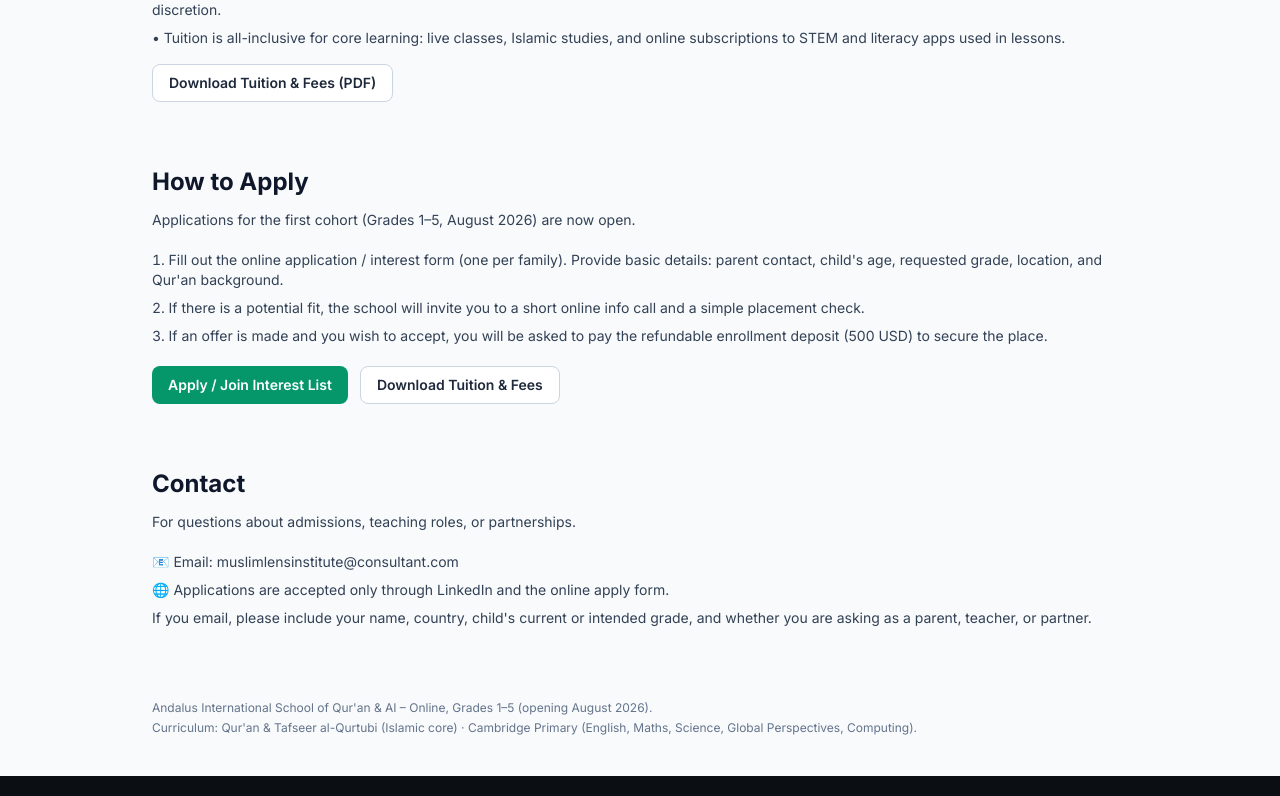
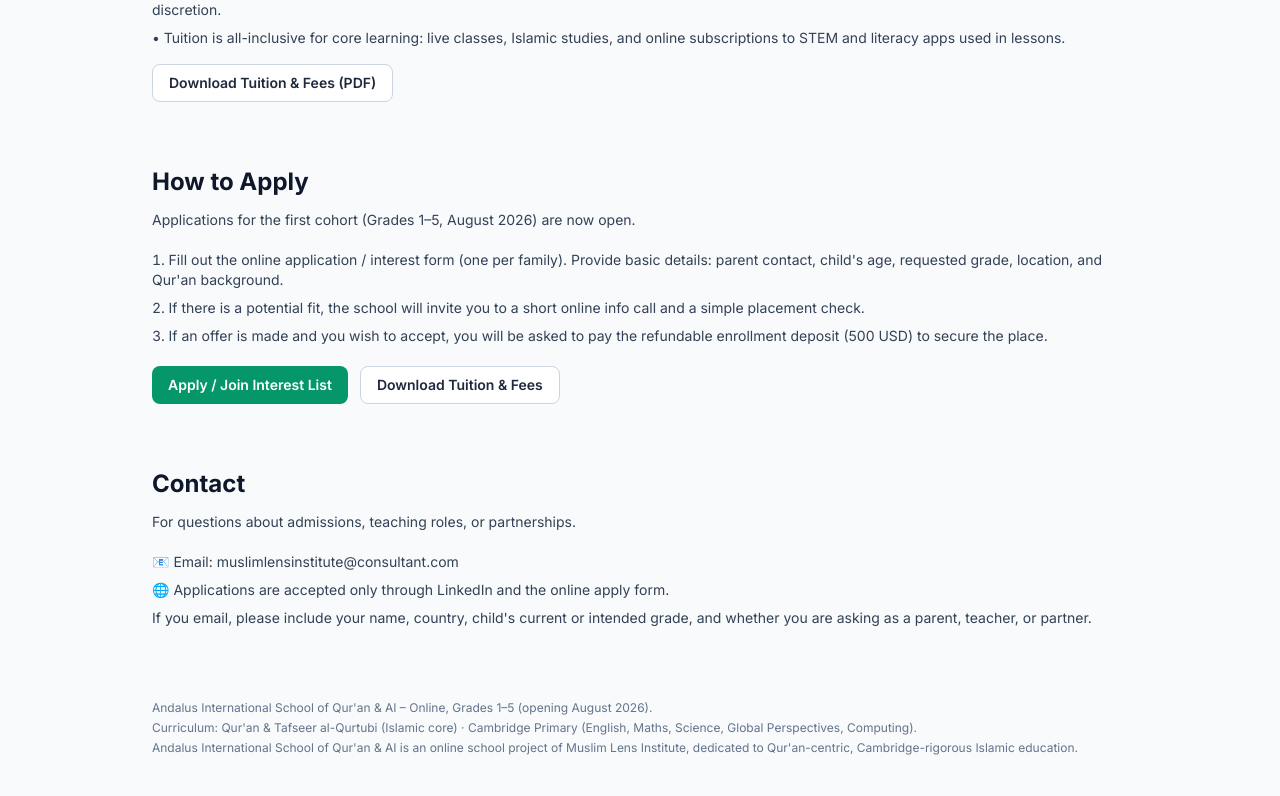
Before and after one commit to patience62003/andalus2, a React (Vite) app: page / in a window 1280 px wide. Shown: the part 1715-2511 px from the top of the page. Built offline with nearby package versions, Linux system fonts and the light colour scheme.

Commit message:
Update App.tsx

```diff
--- a/src/App.tsx
+++ b/src/App.tsx
@@ -81,7 +81,7 @@ function Section({
 
 export default function App() {
   const APPLY_LINK =
-    "https://forms.gle/bt6Vuv3sEm4CkDAE7";
+    "https://docs.google.com/forms/d/e/1FAIpQLSd9j0FERdFhhw9Dfz26qJu1qypU521orgNrln49nkq9ZPhFlg/viewform?usp=sharing&ouid=104479175709144250534";
 
   const [showLeadModal, setShowLeadModal] = useState(false);
 
@@ -116,7 +116,6 @@ export default function App() {
             <a href="#tuition" className="px-3 py-1 rounded hover:bg-slate-100">
               Tuition
             </a>
-            {/* Removed the old text "Apply" link here */}
             <Button label="APPLY" href={APPLY_LINK} variant="secondary" />
           </div>
         </div>
@@ -317,6 +316,10 @@ export default function App() {
           Curriculum: Qur&apos;an & Tafseer al-Qurtubi (Islamic core) · Cambridge Primary (English, Maths,
           Science, Global Perspectives, Computing).
         </p>
+        <p className="mt-1">
+          Andalus International School of Qur&apos;an &amp; AI is an online school project of Muslim Lens
+          Institute, dedicated to Qur&apos;an-centric, Cambridge-rigorous Islamic education.
+        </p>
       </footer>
 
       {/* LEAD POPUP → SIMPLE LINK TO GOOGLE FORM */}
```
